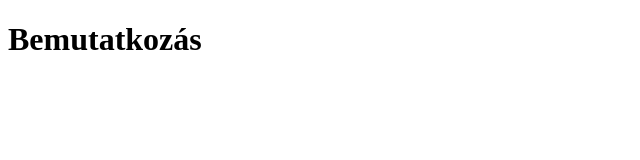
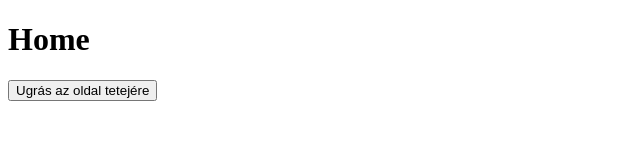
Before and after one commit to mllaci01/project-html-001-about-site, a plain HTML site: page index.html in a window 1280 px wide. Shown: the whole page, without its empty margins (0-640 px from the left). Drawn offline with Linux system fonts and the light colour scheme.

Commit message:
módosítás

```diff
--- a/assets/main.css
+++ b/assets/main.css
@@ -0,0 +1,4 @@
+.left{
+
+    text-align: left;
+}
--- a/index.html
+++ b/index.html
@@ -4,12 +4,17 @@
     <meta charset="UTF-8">
     <meta name="viewport" content="width=device-width, initial-scale=1.0">
     <title>Molnár László oldala</title>
+    <link rel="stylesheet" href="/project-html-001-about-site/assets/main.css">
 </head>
 <body>
-    <header><h1>Bemutatkozás</h1></header>
+    <header><h1 class="left">Home</h1></header>
     <nav></nav>
     <main></main>
     <section></section>
-    <footer></footer>
+    <footer>
+        <a href="#top">
+            <button class="btn">Ugrás az oldal tetejére</button>
+        </a>
+    </footer>
 </body>
 </html>
```
